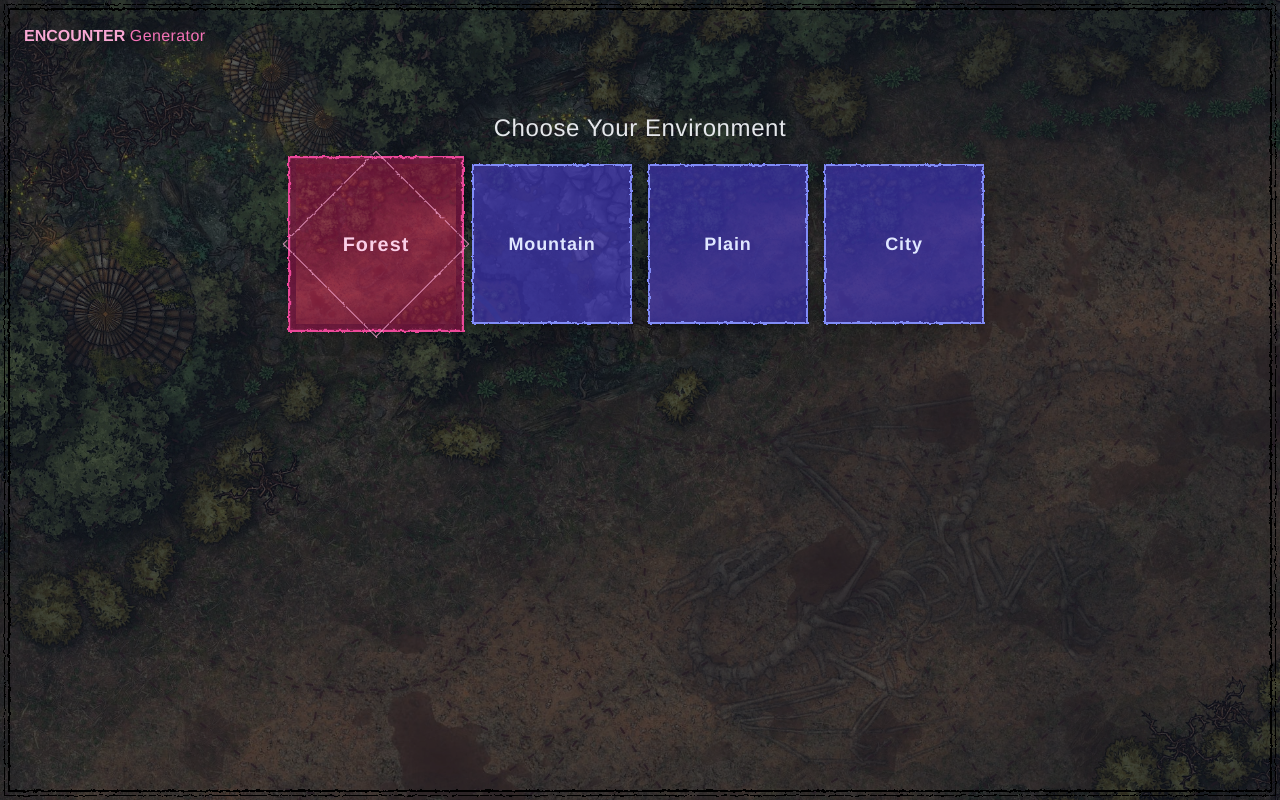
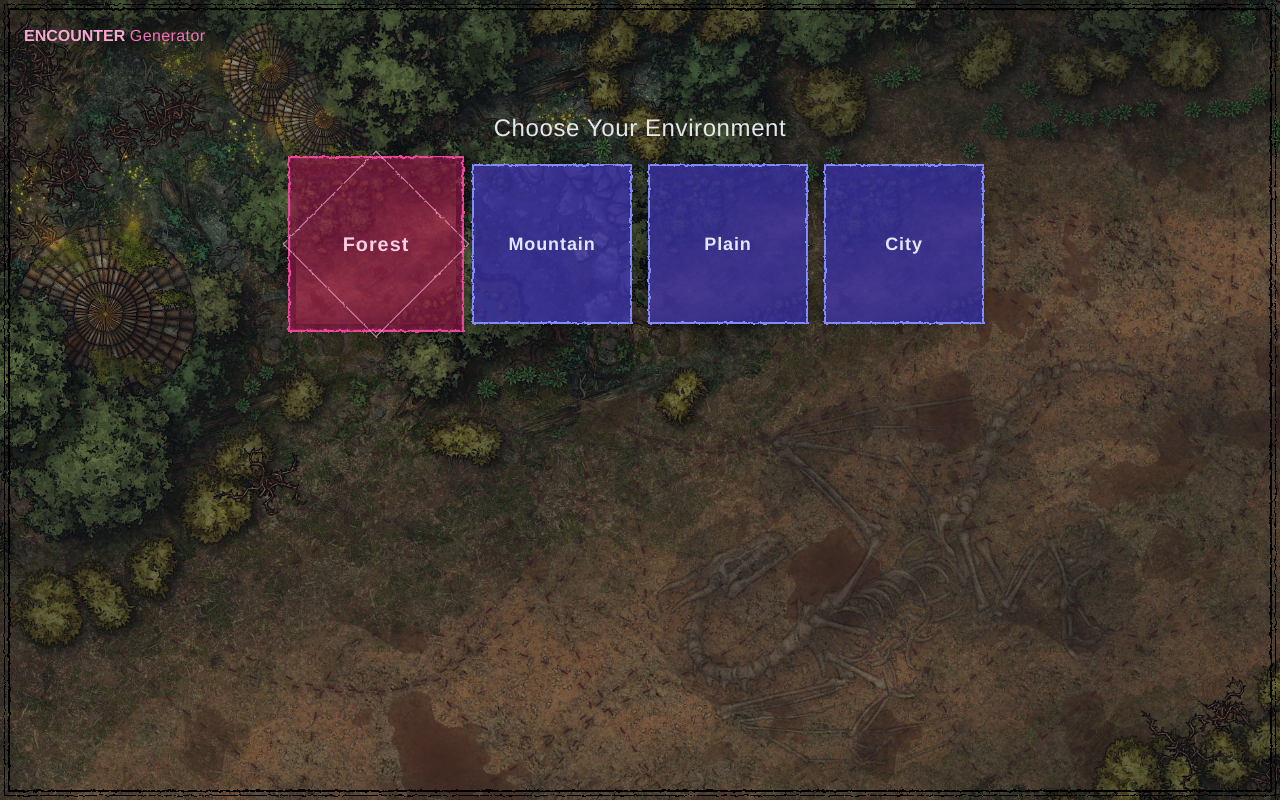
Before and after one commit to visualjerk/encounter-generator, a Vue app: page / in a window 1280 px wide. Built offline with nearby package versions, Linux system fonts and the light colour scheme; a web font is replaced by a local one.

Commit message:
more image pop

```diff
--- a/src/App.vue
+++ b/src/App.vue
@@ -83,7 +83,7 @@ export default defineComponent({
           duration-1000
         "
         :class="[
-          id === selectedEnvironment ? 'opacity-40 scale-105' : 'opacity-0',
+          id === selectedEnvironment ? 'opacity-70 scale-105' : 'opacity-0',
         ]"
       />
     </div>
```
